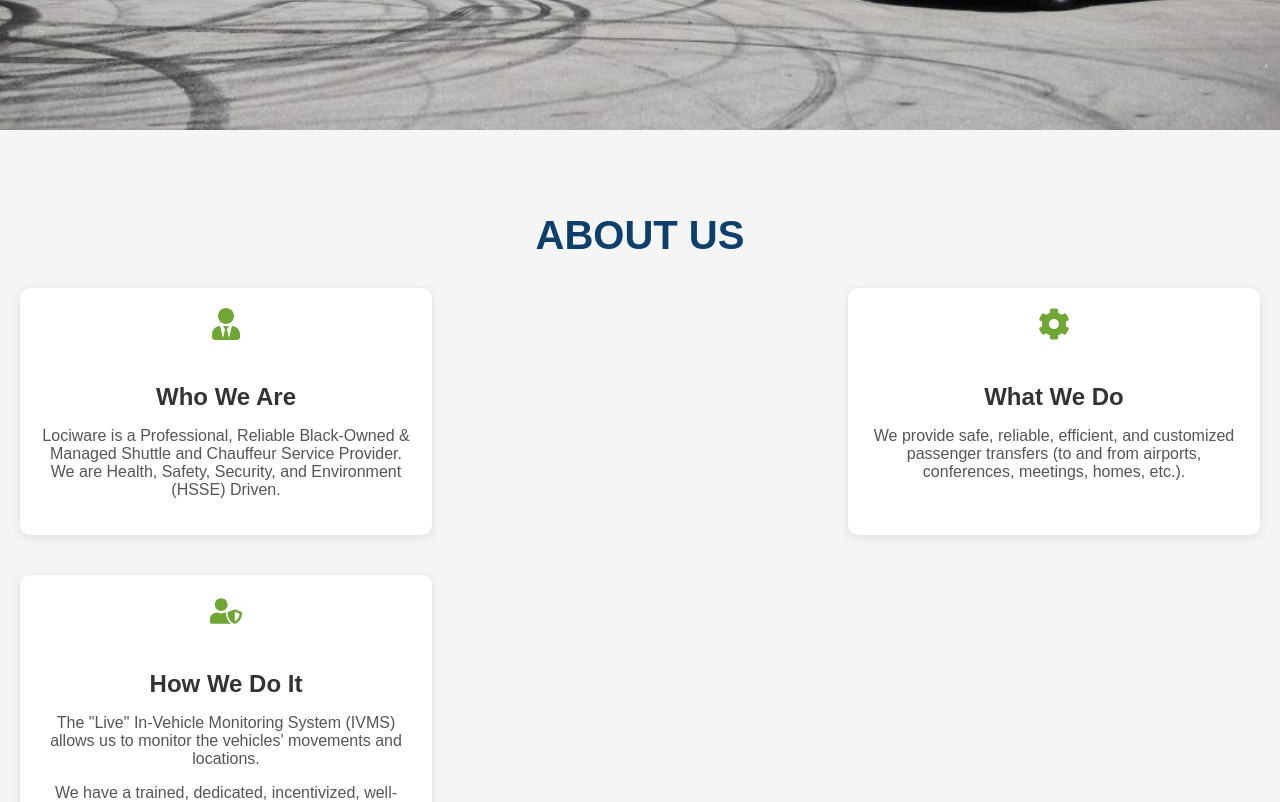
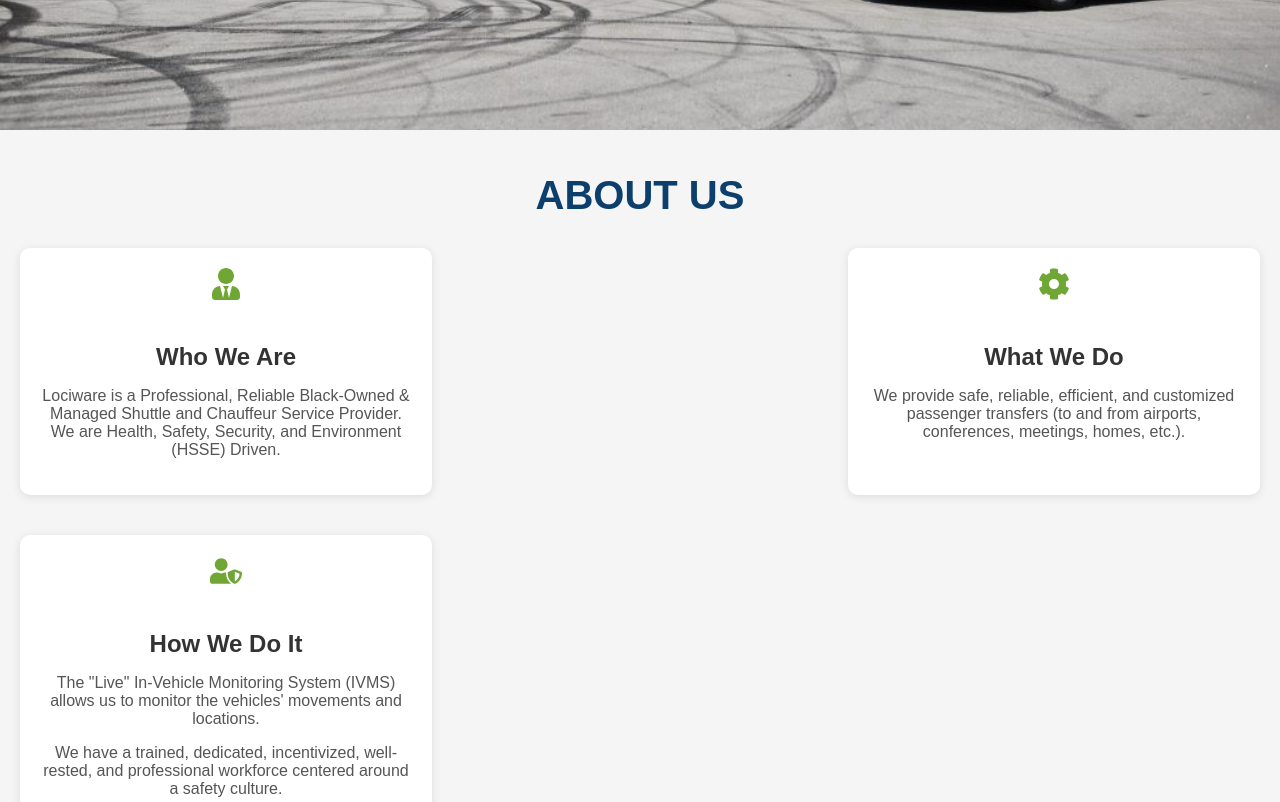
Before and after one commit to IkanyengAdams/my-website, a React (Create React App) app in the folder lociware-website/: page / in a window 1280 px wide. Shown: the part 780-1582 px from the top of the page. Built offline with nearby package versions, Linux system fonts and the light colour scheme.

Commit message:
minor styling fixes

```diff
--- a/lociware-website/src/components/CustomerFeedback.jsx
+++ b/lociware-website/src/components/CustomerFeedback.jsx
@@ -55,7 +55,7 @@
   useEffect(() => {
     const interval = setInterval(() => {
       setCurrentIndex((prevIndex) => (prevIndex + 1) % feedbacks.length);
-    }, 7000);
+    }, 10000);
     return () => clearInterval(interval); // Cleanup on unmount
   }, [feedbacks.length]);
 
--- a/lociware-website/src/styles.css
+++ b/lociware-website/src/styles.css
@@ -519,7 +519,7 @@
 
 
 .info {
-  padding: 50px 20px;
+  padding: 10px 20px;
   background-color: #f5f5f5; /* Light background color to match website */
   color: #333; /* Dark text for readability */
 }
```
